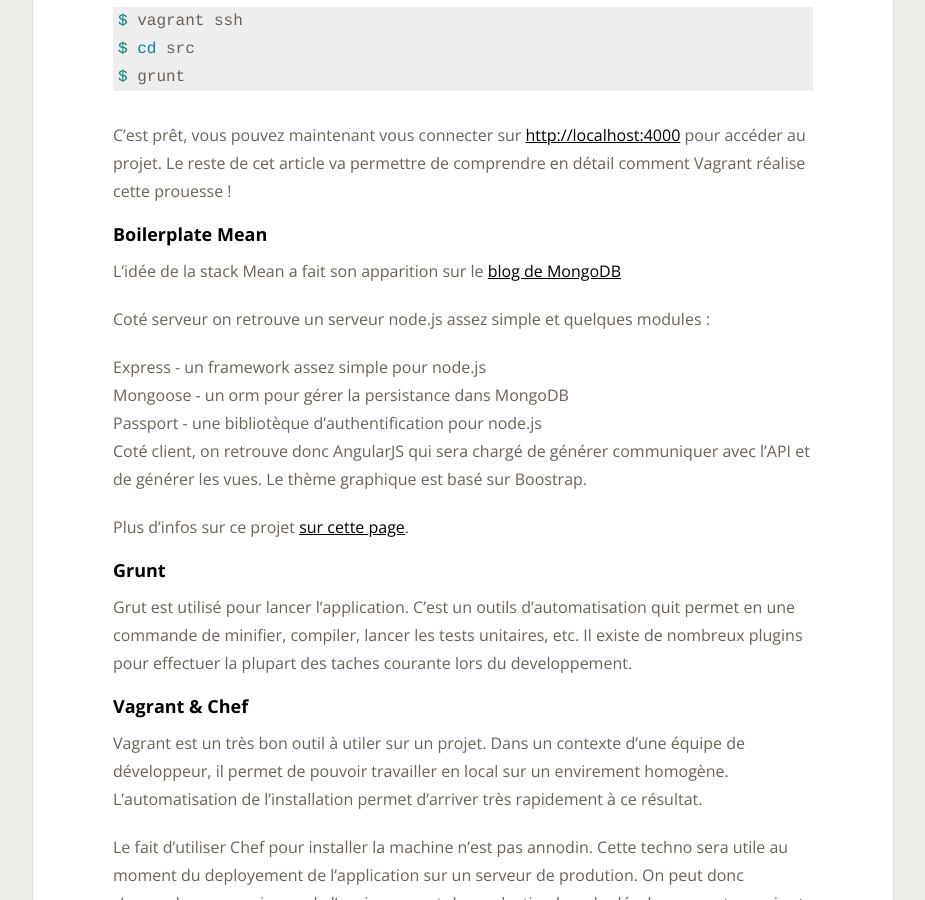
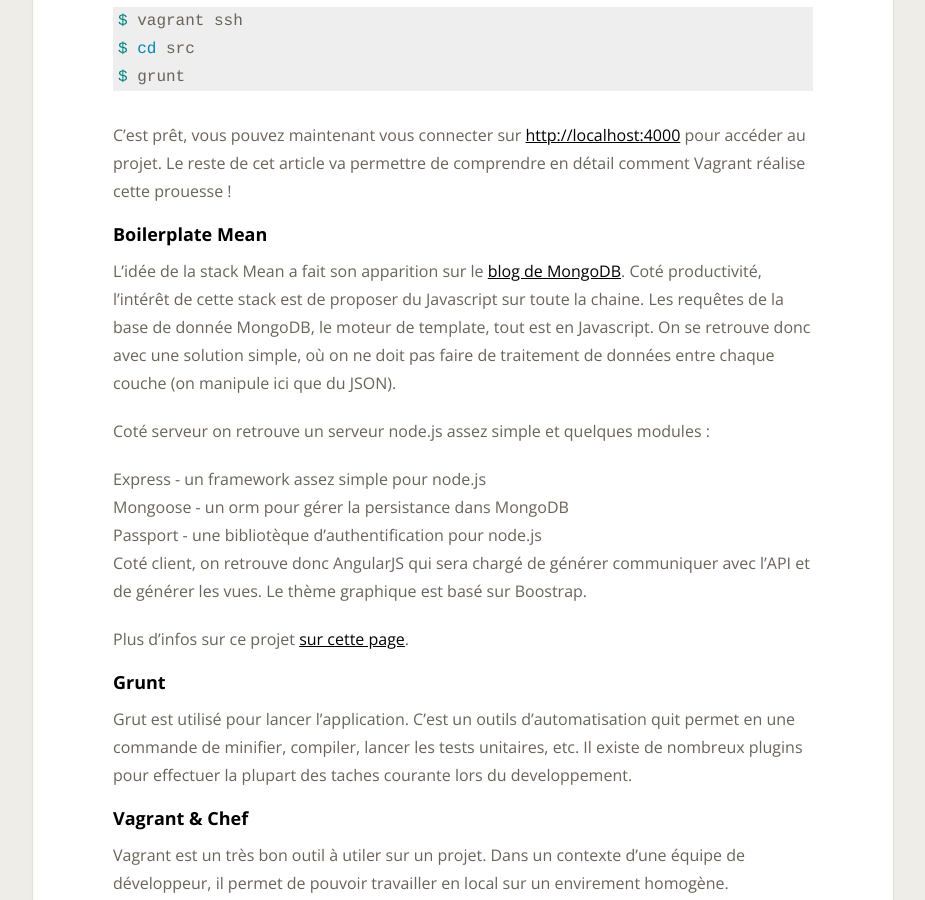
Before and after one commit to Toam/toam.fr, a Jekyll site: the page built from _posts/2013-10-05-tester-mean-stack-avec-vagrant.markdown, in a window 1280 px wide and 900 px high, scrolled down 1379 px. Shown: the whole window, without its empty margins (177-1102 px from the left). Built offline with Jekyll 4.4.1, drawn with Linux system fonts in a browser that asks for light colours; nearby versions of some CDN libraries; comment, search, counter and statistics services are not loaded.

Commit message:
Updated 2013-10-05-tester-mean-stack-avec-vagrant.markdown

```diff
--- a/_posts/2013-10-05-tester-mean-stack-avec-vagrant.markdown
+++ b/_posts/2013-10-05-tester-mean-stack-avec-vagrant.markdown
@@ -49,7 +49,7 @@
 
 ##### Boilerplate Mean
 
-L'idée de la stack Mean a fait son apparition sur le <a href="http://blog.mongodb.org/post/49262866911/the-mean-stack-mongodb-expressjs-angularjs-and" target="_blank">blog de MongoDB</a>
+L'idée de la stack Mean a fait son apparition sur le <a href="http://blog.mongodb.org/post/49262866911/the-mean-stack-mongodb-expressjs-angularjs-and" target="_blank">blog de MongoDB</a>. Coté productivité, l'intérêt de cette stack est de proposer du Javascript sur toute la chaine. Les requêtes de la base de donnée MongoDB, le moteur de template, tout est en Javascript. On se retrouve donc avec une solution simple, où on ne doit pas faire de traitement de données entre chaque couche (on manipule ici que du JSON).
 
 Coté serveur on retrouve un serveur node.js assez simple et quelques modules :
 - Express - un framework assez simple pour node.js
```
